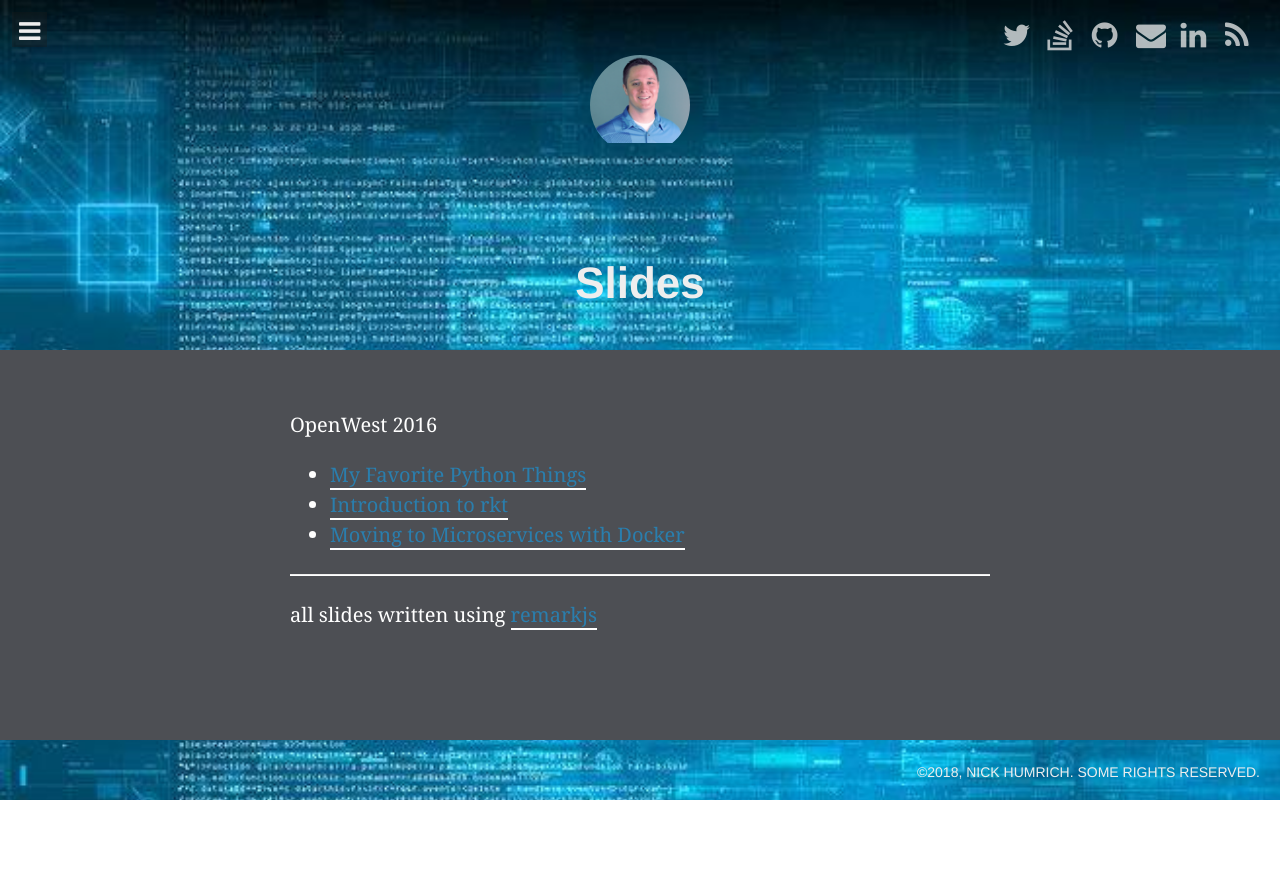
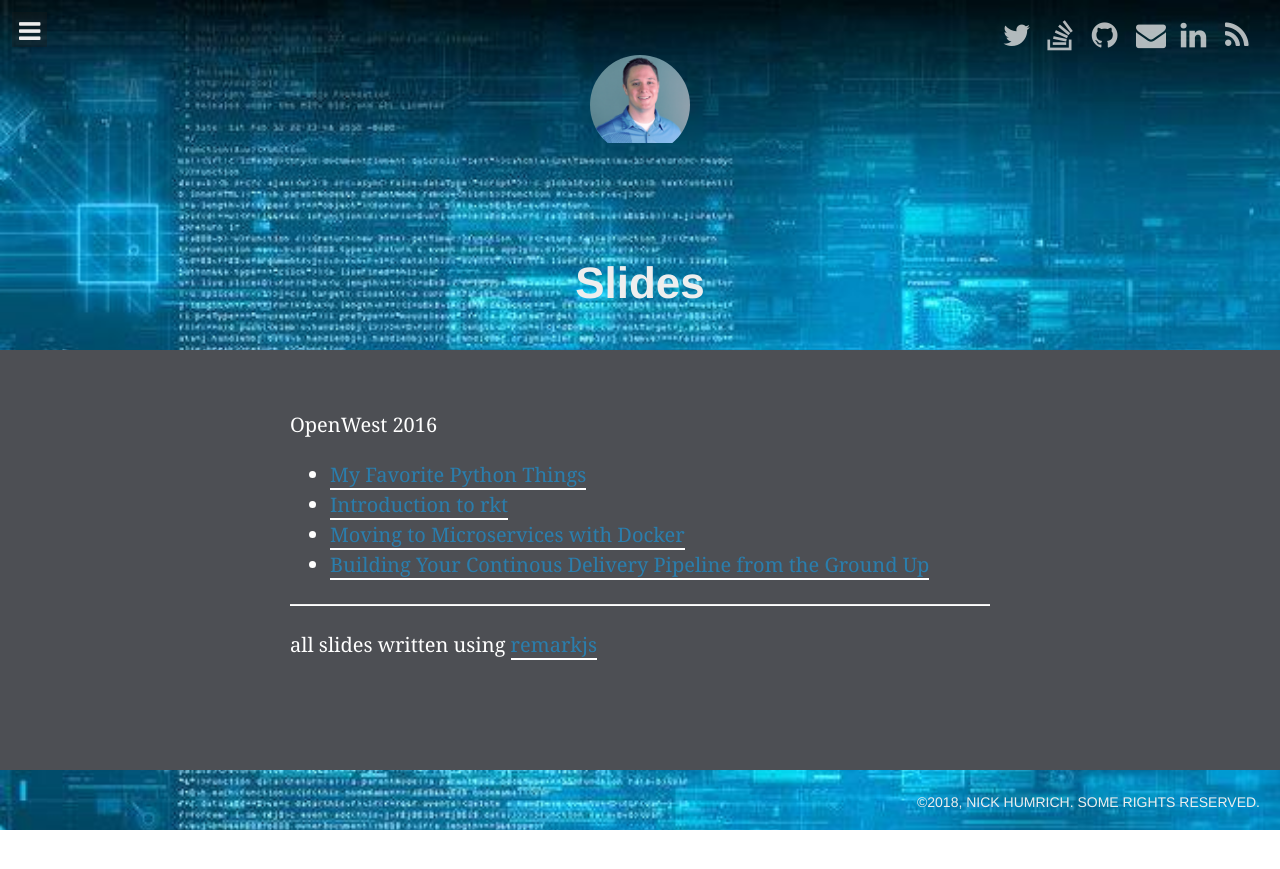
Before and after one commit to nhumrich/blog, a Jekyll site: the page built from slides.md, in a window 1280 px wide. Shown: the top 869 px of the page. Built offline with Jekyll 4.4.1, drawn with Linux system fonts in a browser that asks for light colours; nearby versions of some CDN libraries; some web fonts are replaced; comment, search, counter and statistics services are not loaded.

Commit message:
Add CD pipeline slide to slides page

```diff
--- a/slides.md
+++ b/slides.md
@@ -9,6 +9,7 @@ OpenWest 2016
 * [My Favorite Python Things](/slides/python-favorite-things.html)
 * [Introduction to rkt](/slides/rkt.html)
 * [Moving to Microservices with Docker](/slides/microservices.html)
+* [Building Your Continous Delivery Pipeline from the Ground Up](/slides/building-cd-pipeline.html)
 
 ----
 all slides written using [remarkjs](https://github.com/gnab/remark)
```
